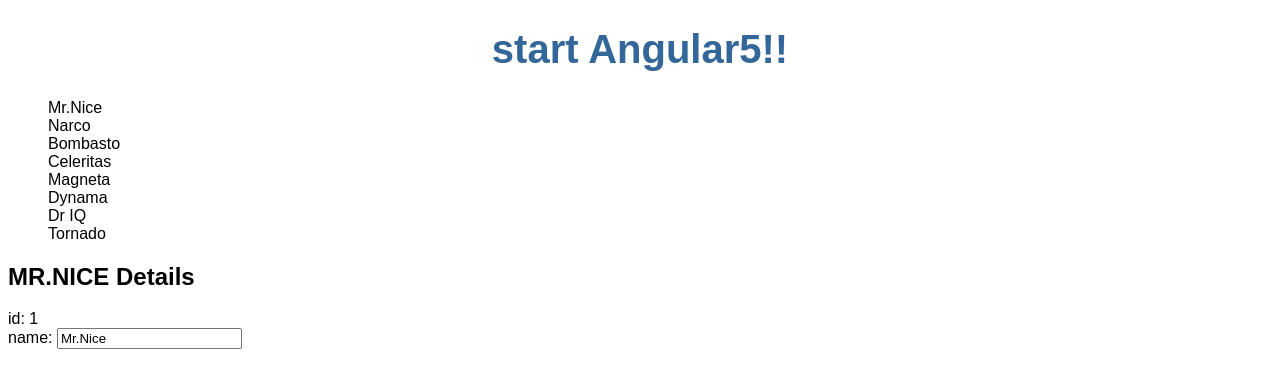
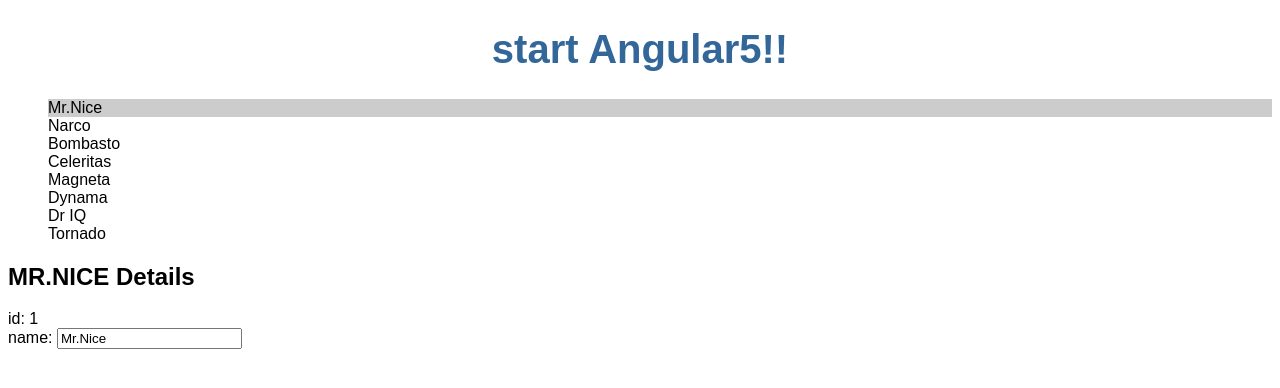
Before and after one commit to mangguoaidami/start-angular5, an Angular app: page / in a window 1280 px wide. Both pictures are taken after a click on the item "Mr.Nice". Shown: the top 388 px of the page. Built offline with nearby package versions, Linux system fonts and the light colour scheme.

Commit message:
displaying a list...

```diff
--- a/src/app/heroes/heroes.component.css
+++ b/src/app/heroes/heroes.component.css
@@ -1,3 +1,6 @@
 .list ul li{
   cursor: pointer; list-style: none;
 }
+.list ul li.active{
+  background-color: #cccccc;
+}
--- a/src/app/heroes/heroes.component.html
+++ b/src/app/heroes/heroes.component.html
@@ -13,10 +13,14 @@
 </div> -->
 <div class="list">
   <ul>
-    <li *ngFor="let hero of heroes" (click)="onSelect(hero)">{{ hero.name }}</li>
+    <li *ngFor="let hero of heroes"
+    (click)="onSelect(hero)"
+    [class.active]="hero ===selectHero"
+    >{{ hero.name }}</li>
   </ul>
 </div>
 
+<div class="" *ngIf="selectHero">
   <h2>{{ selectHero.name | uppercase }} Details</h2>
   <div class="">
     <span>id: </span>{{ selectHero.id }}
@@ -27,3 +31,4 @@
       <input type="text" [(ngModel)]="selectHero.name" name="" value="" placeholder="name">
     </label>
   </div>
+</div>
--- a/src/app/heroes/heroes.component.ts
+++ b/src/app/heroes/heroes.component.ts
@@ -9,24 +9,18 @@
   styleUrls: ['./heroes.component.css']
 })
 export class HeroesComponent implements OnInit {
-  // public hero:Hero = {
-  //   id : 1,
-  //   name : 'JastingBeber'
-  // }
   public heroes: object[];
   public selectHero: Hero;
-  public selectHero = {};
 
   constructor() {
     this.heroes = HEROES;
   }
 
   ngOnInit() {
-    console.log(typeof this.heroes)
+    // console.log(typeof this.heroes);  //object
   }
 
   onSelect(hero): void{
     this.selectHero = hero;
   }
-
 }
```
Also changed, not shown: 1 other file (tests, documents, lock files or other folders). Lines whose indentation alone changed are shown as unchanged.
